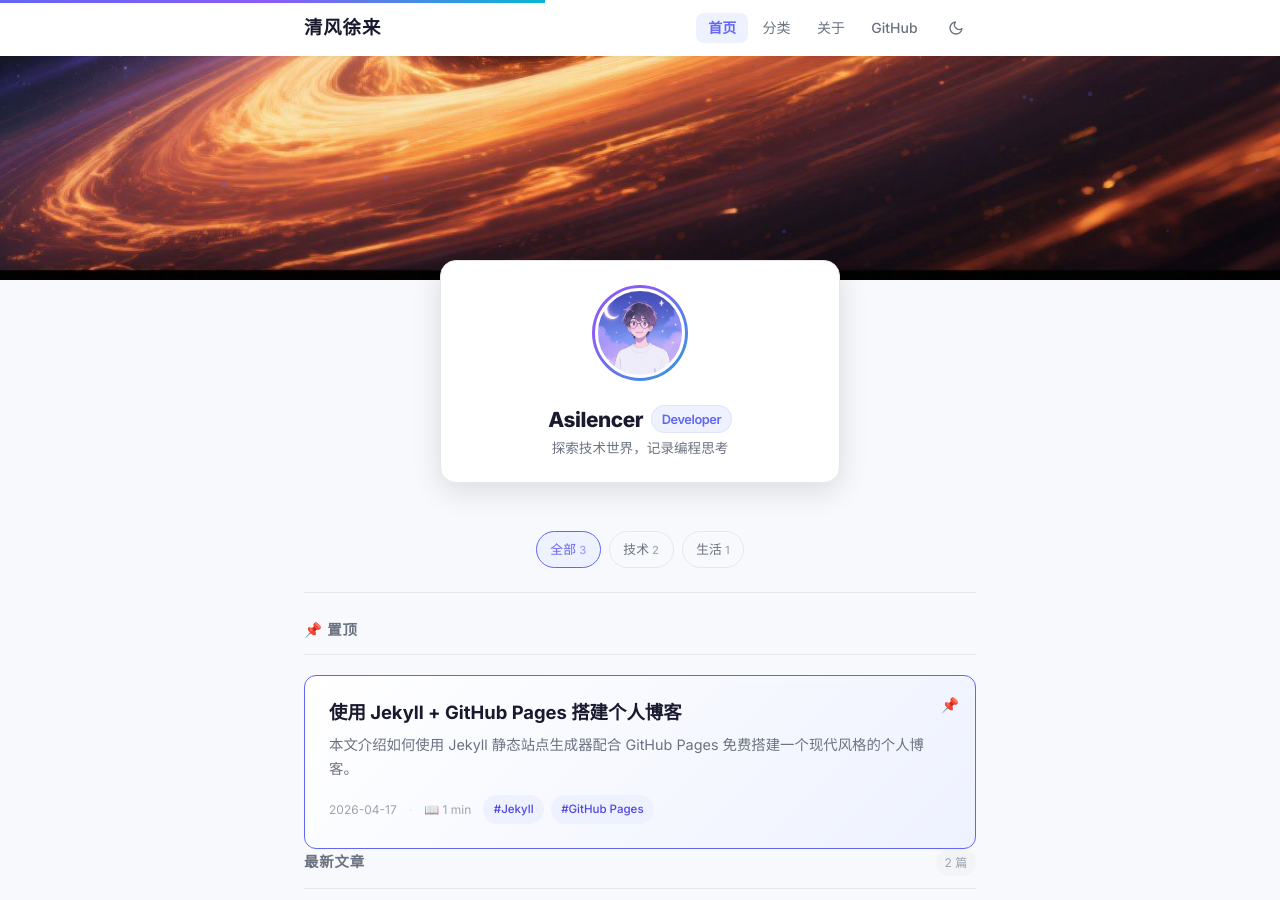
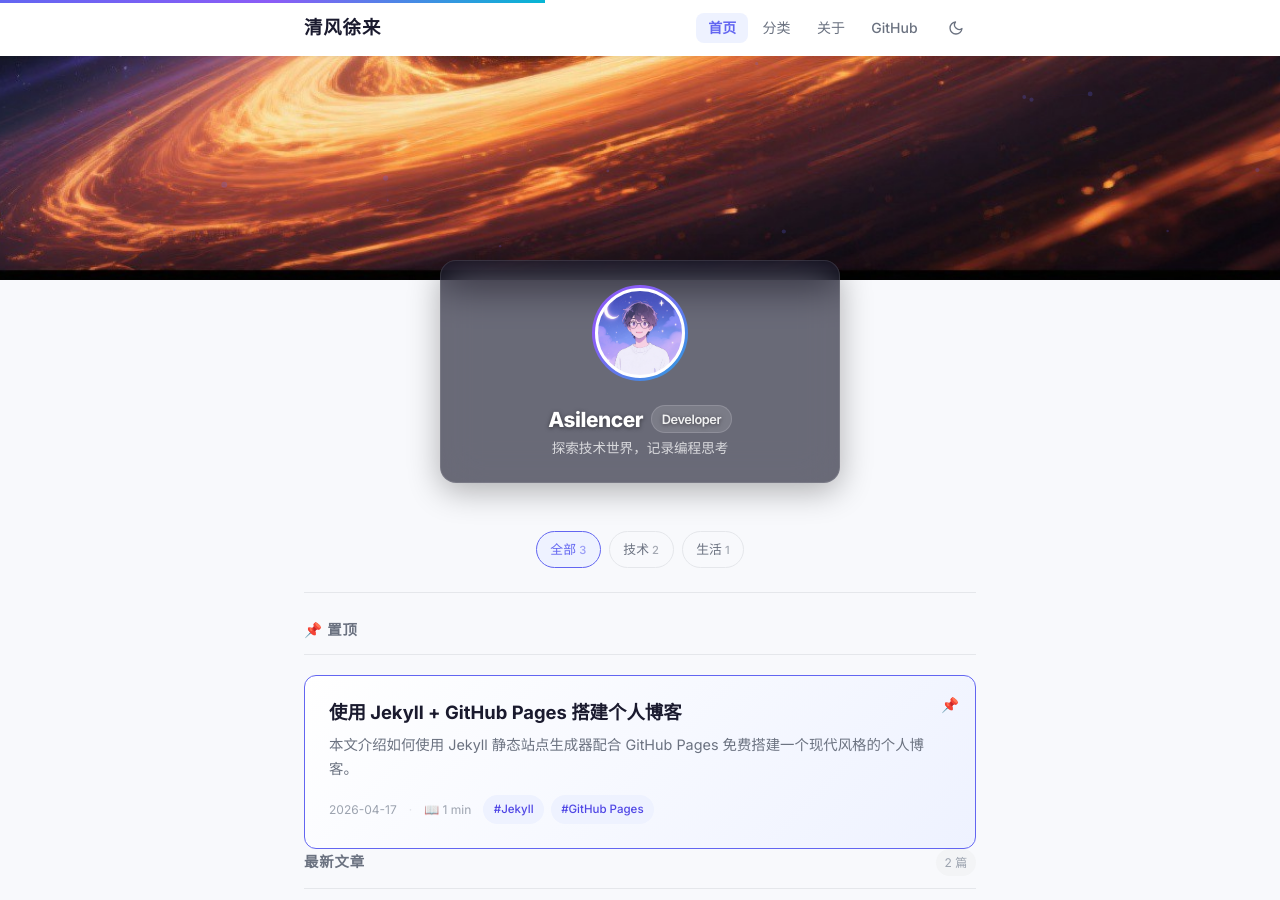
Before and after one commit to Asilencer/asilencer.github.io, a Jekyll site: the page built from index.html, in a window 1280 px wide and 900 px high, scrolled down 378 px. Built offline with Jekyll 4.4.1, drawn with Linux system fonts in a browser that asks for light colours.

Commit message:
Glassmorphism profile card with dark transparent bg matching black hole theme

```diff
--- a/assets/css/style.css
+++ b/assets/css/style.css
@@ -384,14 +384,16 @@ img { max-width: 100%; height: auto; }
 
 /* Profile Card */
 .profile-card {
-  background: var(--color-surface);
-  border: 1px solid var(--color-border);
+  background: rgba(10, 10, 30, 0.6);
+  backdrop-filter: blur(20px) saturate(150%);
+  -webkit-backdrop-filter: blur(20px) saturate(150%);
+  border: 1px solid rgba(255, 255, 255, 0.1);
   border-radius: var(--radius-lg);
   padding: 1.5rem 2rem;
   max-width: 400px;
   margin: 0 auto 1.5rem;
   text-align: center;
-  box-shadow: var(--shadow-lg);
+  box-shadow: 0 8px 32px rgba(0, 0, 0, 0.3);
   position: relative;
   z-index: 5;
 }
@@ -461,21 +463,23 @@ img { max-width: 100%; height: auto; }
   justify-content: center;
   gap: 0.5rem;
   flex-wrap: wrap;
+  color: #ffffff;
+  text-shadow: 0 1px 4px rgba(0, 0, 0, 0.5);
 }
 
 .profile-role {
-  color: var(--color-primary);
+  color: rgba(255, 255, 255, 0.9);
   font-size: 0.8rem;
   font-weight: 600;
   display: inline-block;
   padding: 0.1rem 0.6rem;
-  background: var(--color-tag-bg);
+  background: rgba(255, 255, 255, 0.12);
   border-radius: 999px;
-  border: 1px solid rgba(99, 102, 241, 0.1);
+  border: 1px solid rgba(255, 255, 255, 0.15);
 }
 
 .profile-bio {
-  color: var(--color-text-secondary);
+  color: rgba(255, 255, 255, 0.75);
   font-size: 0.85rem;
   line-height: 1.5;
   margin-bottom: 0;
```
